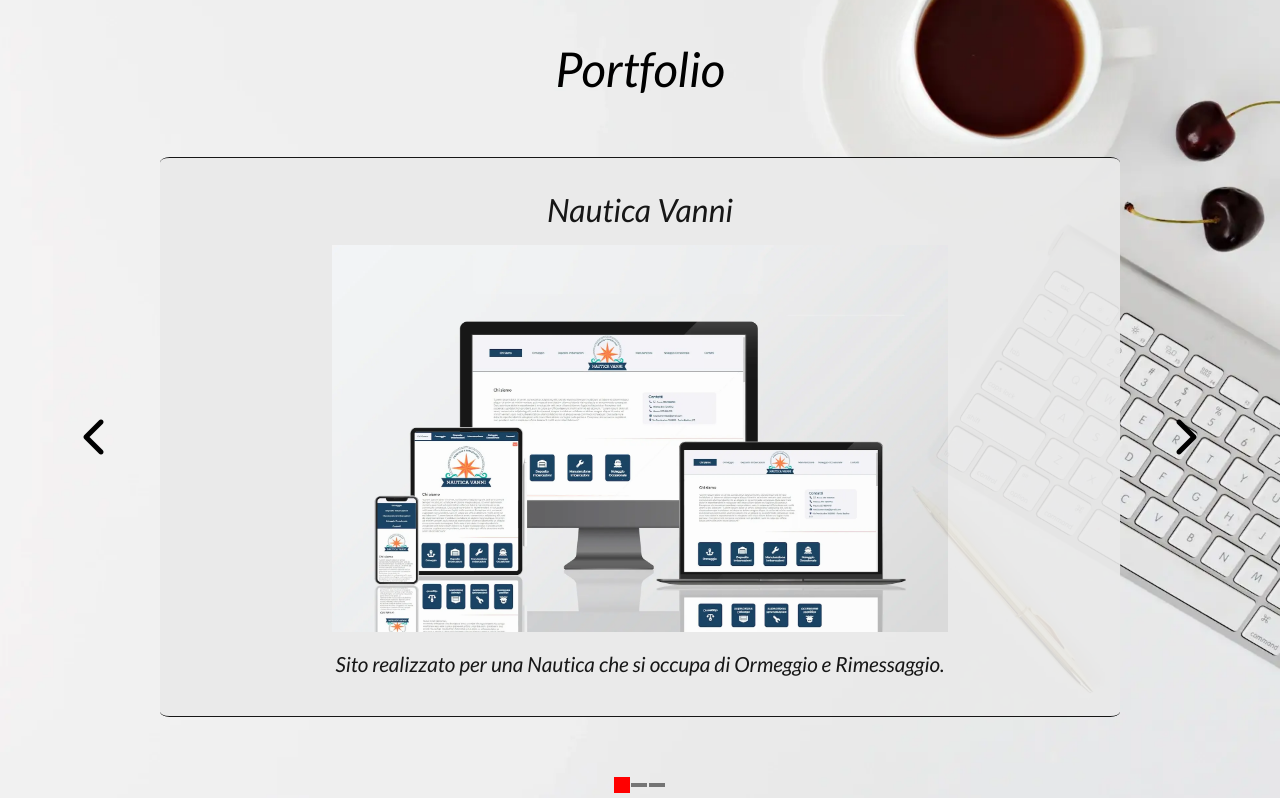
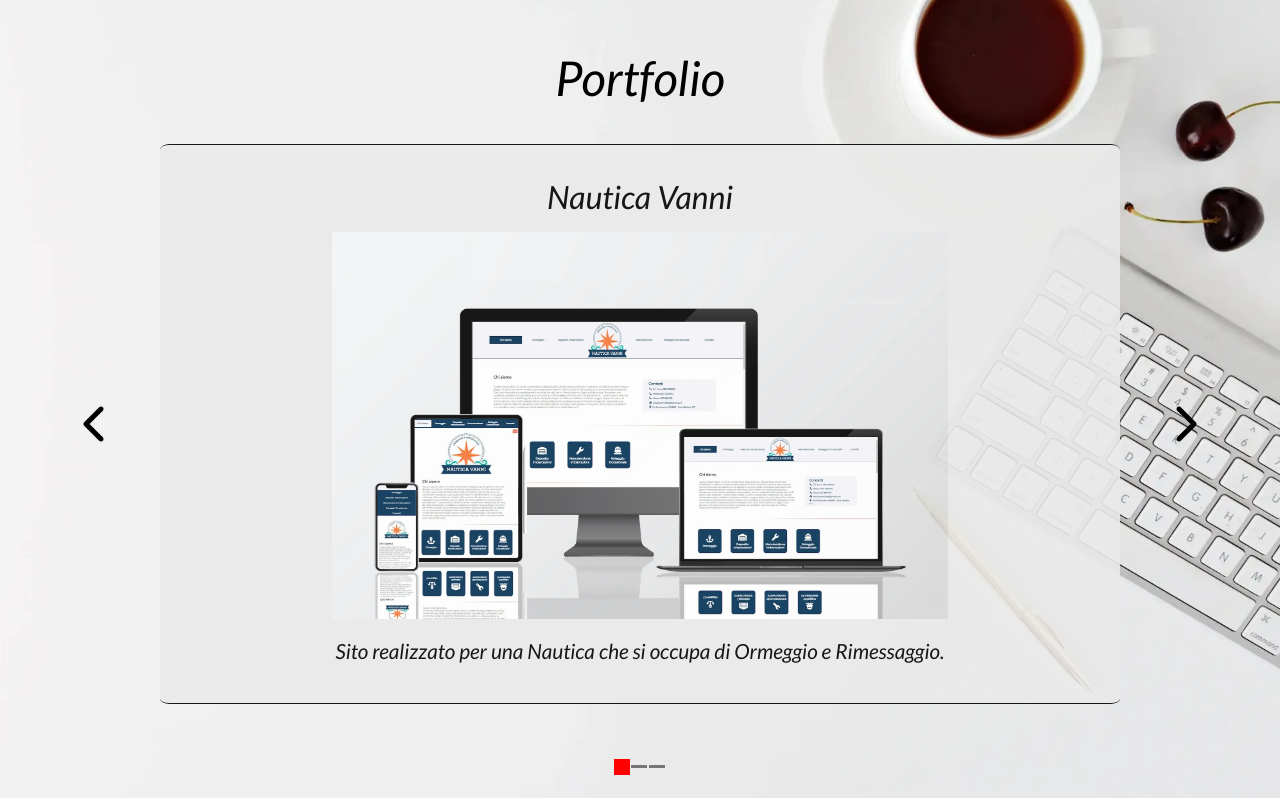
Before and after one commit to mcicerani/my-website-cv, a plain HTML site: page index.html in a window 1280 px wide. Shown: the part 1600-2398 px from the top of the page. Drawn offline with nearby package versions, Linux system fonts and the light colour scheme.

Commit message:
fixing the bug

```diff
--- a/css/styles.css
+++ b/css/styles.css
@@ -296,7 +296,7 @@
         font-weight: 400;
         font-style: italic;
         text-align: center;
-        margin: 5vh auto;
+        margin-top: 5vh;
     }
 
     .portfolio__container {
@@ -312,7 +312,6 @@
         box-sizing: border-box;
         margin-left: auto;
         margin-right: auto;
-        margin-bottom: 4vh;
     }
 
         .portfolio__items{
@@ -398,7 +397,7 @@
             }
 
             .counter{
-                padding: .5rem;
+                padding: 1rem;
                 display: flex;
                 flex-direction: row;
                 align-items: center;
```
Also changed, not shown: index.html (+3 -2 lines).
